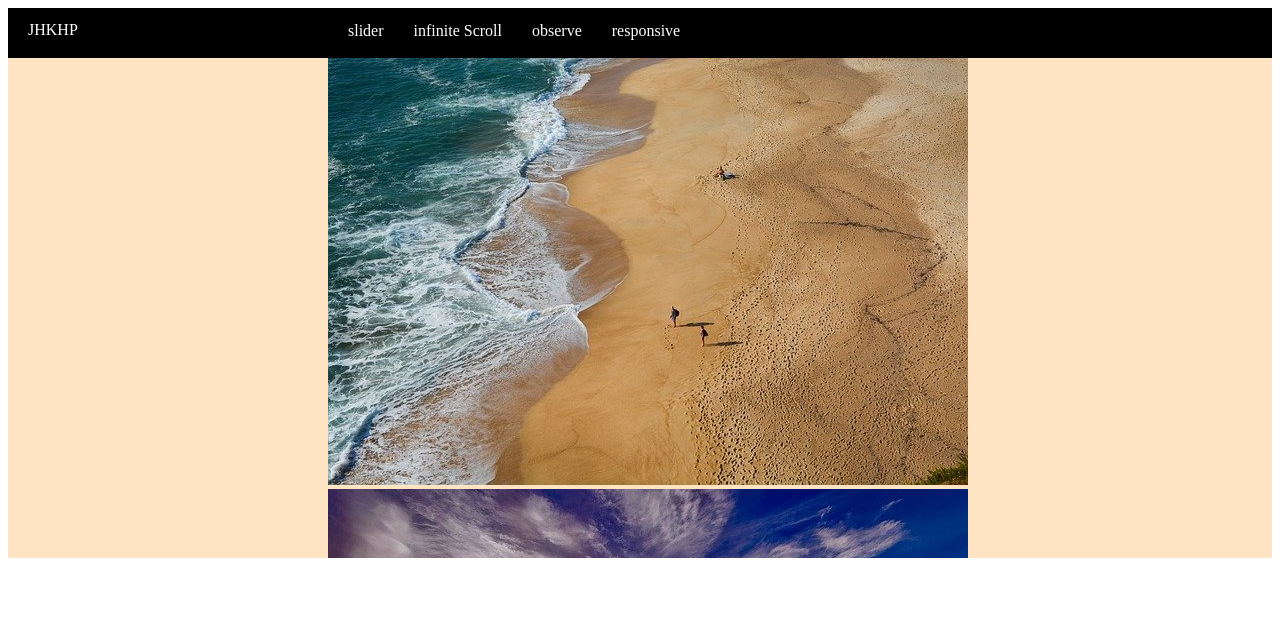
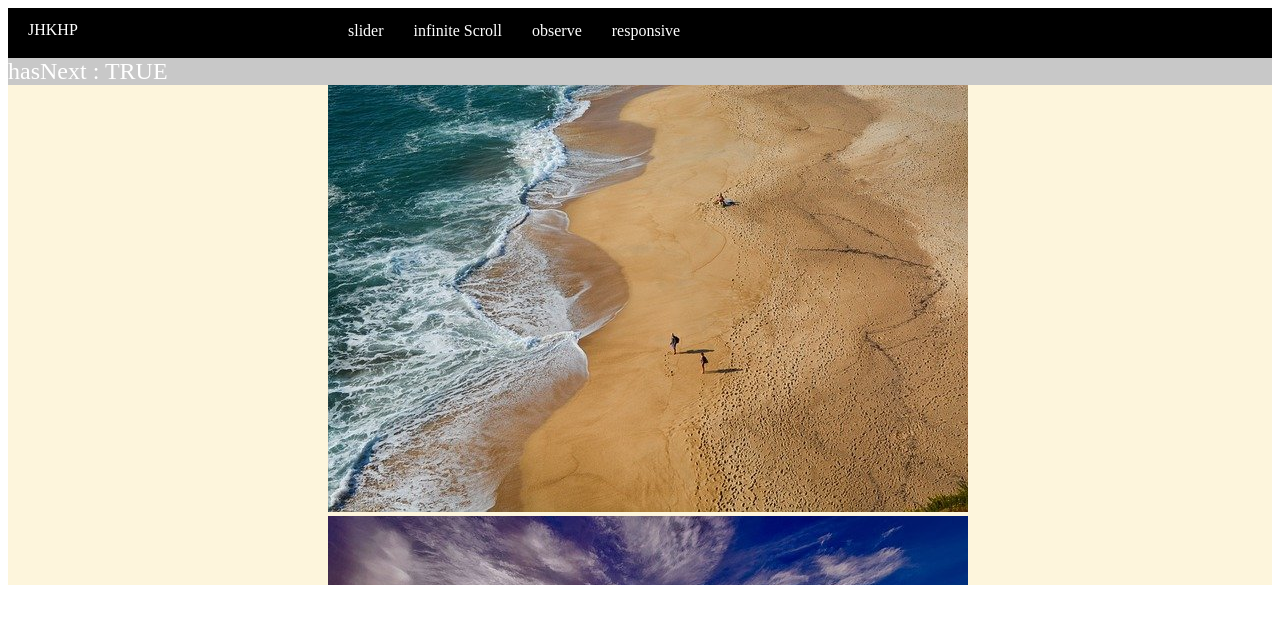
Before and after one commit to Summer-Jay/sample_hompage, a React (Create React App) app: page / in a window 1280 px wide. Both pictures are taken after a click on the link "infinite Scroll". Shown: the top 624 px of the page. Built offline with nearby package versions, Linux system fonts and the light colour scheme.

Commit message:
[master] 무한스크롤 구현

```diff
--- a/src/components/HomepageMain/InfiniteScroll.js
+++ b/src/components/HomepageMain/InfiniteScroll.js
@@ -13,28 +13,27 @@ import ex10 from "styles/img/infiniteScroll/ex10.jpg";
 import ex11 from "styles/img/infiniteScroll/ex11.jpg";
 
 const InfiniteScroll = (props) => {
+  // const showList = [ex1, ex2];
   const [showList, setShowList] = useState([ex1, ex2]);
   const [hasNext, setHasNext] = useState(true);
   const [getImgNum, setGetImgNum] = useState(0);
   const imgList = [
-    { list: [ex3, ex4] },
-    { ex5, ex6 },
-    { ex7, ex8 },
-    { ex9, ex10 },
-    { ex11 },
+    { list: [ex3] },
+    { list: [ex4] },
+    { list: [ex5] },
+    { list: [ex6] },
+    { list: [ex7] },
+    { list: [ex8] },
+    { list: [ex9] },
+    { list: [ex10] },
+    { list: [ex11] },
   ];
 
   useEffect(() => {
-    console.log("imgList", imgList[0].list);
-  }, [imgList]);
-
-  useEffect(() => {
-    console.log("getImgNum", getImgNum);
-    console.log("showList", showList);
-    if (imgList[getImgNum].length === 0) {
+    if (imgList[getImgNum]?.list?.length === undefined) {
       setHasNext(false);
     }
-  }, [getImgNum, showList]);
+  }, [getImgNum]);
 
   const handleScroll = () => {
     const scrollHeight = document.querySelector(".scrollBox").scrollHeight;
@@ -42,11 +41,13 @@ const InfiniteScroll = (props) => {
     const clientHeight = document.querySelector(".scrollBox").clientHeight;
 
     if (Math.ceil(scrollTop + clientHeight) >= scrollHeight && hasNext) {
-      console.log("scrollBottom");
-      setShowList(...showList, imgList[getImgNum].list);
-      //   showList.push(imgList[getImgNum].list);
-      //   setGetImgNum(getImgNum + 1);
+      attachNewImg();
     }
+  };
+
+  const attachNewImg = () => {
+    setShowList([...showList, imgList[getImgNum].list]);
+    setGetImgNum(getImgNum + 1);
   };
 
   useEffect(() => {
@@ -61,10 +62,13 @@ const InfiniteScroll = (props) => {
         .querySelector(".scrollBox")
         .removeEventListener("scroll", handleScroll);
     };
-  }, []);
+  });
 
   return (
     <>
+      <div className={`infiniteScrollDescription ${hasNext ? "grey" : "red"}`}>
+        hasNext : {hasNext ? "TRUE" : "FALSE"}
+      </div>
       <div className="scrollBox">
         <div className="scrollItemsWrapper">
           {showList.map((img, idx) => {
--- a/src/styles/css/main.css
+++ b/src/styles/css/main.css
@@ -98,13 +98,13 @@
 
 .contentsArea {
   width: 100vw-3px;
-  background-color: aquamarine;
+  /* background-color: aquamarine; */
 }
 
 .scrollBox {
   height: 500px;
   overflow-y: scroll;
-  background-color: bisque;
+  background-color: #fdf5dc;
   position: relative;
 }
 
@@ -112,3 +112,16 @@
   position: absolute;
   left: 25vw;
 }
+
+.infiniteScrollDescription {
+  font-size: 1.5em;
+  color: #fff;
+}
+
+.grey {
+  background-color: #c8c8c8;
+}
+
+.red {
+  background-color: #800000;
+}
```
